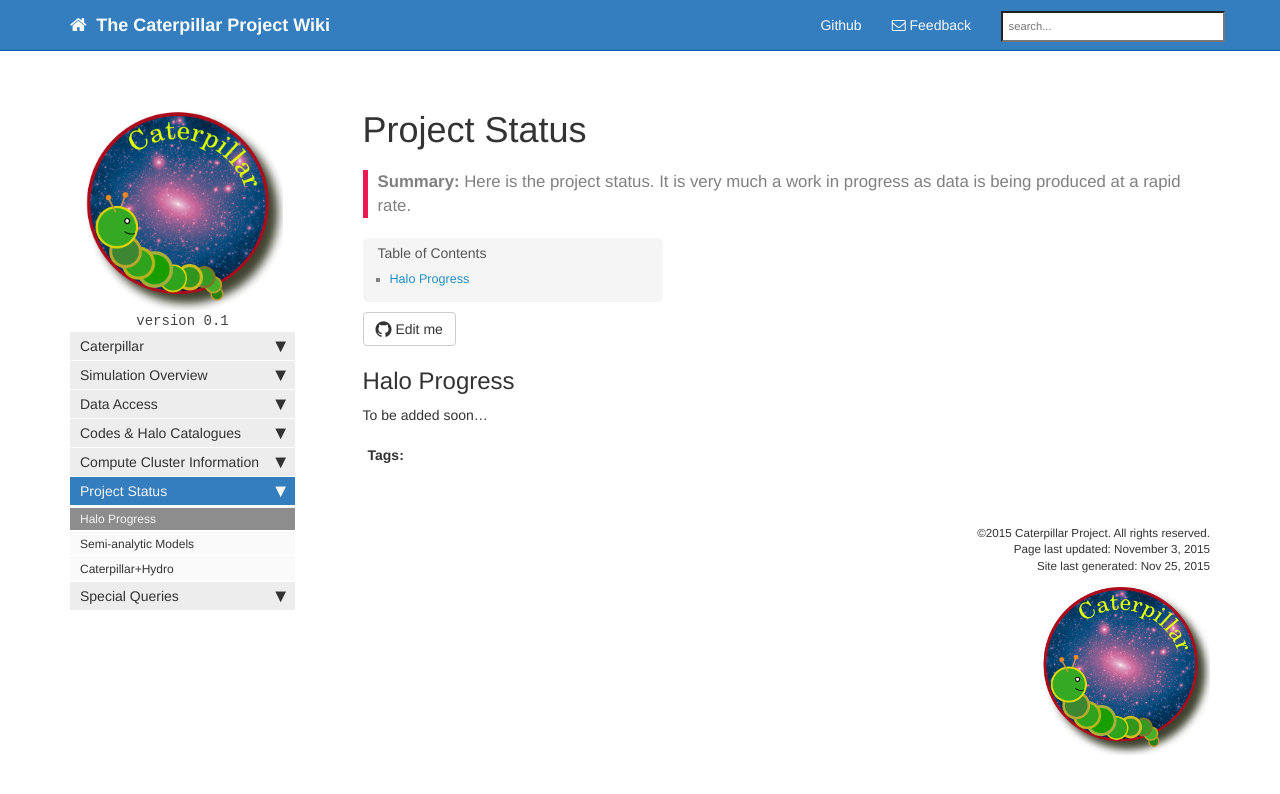
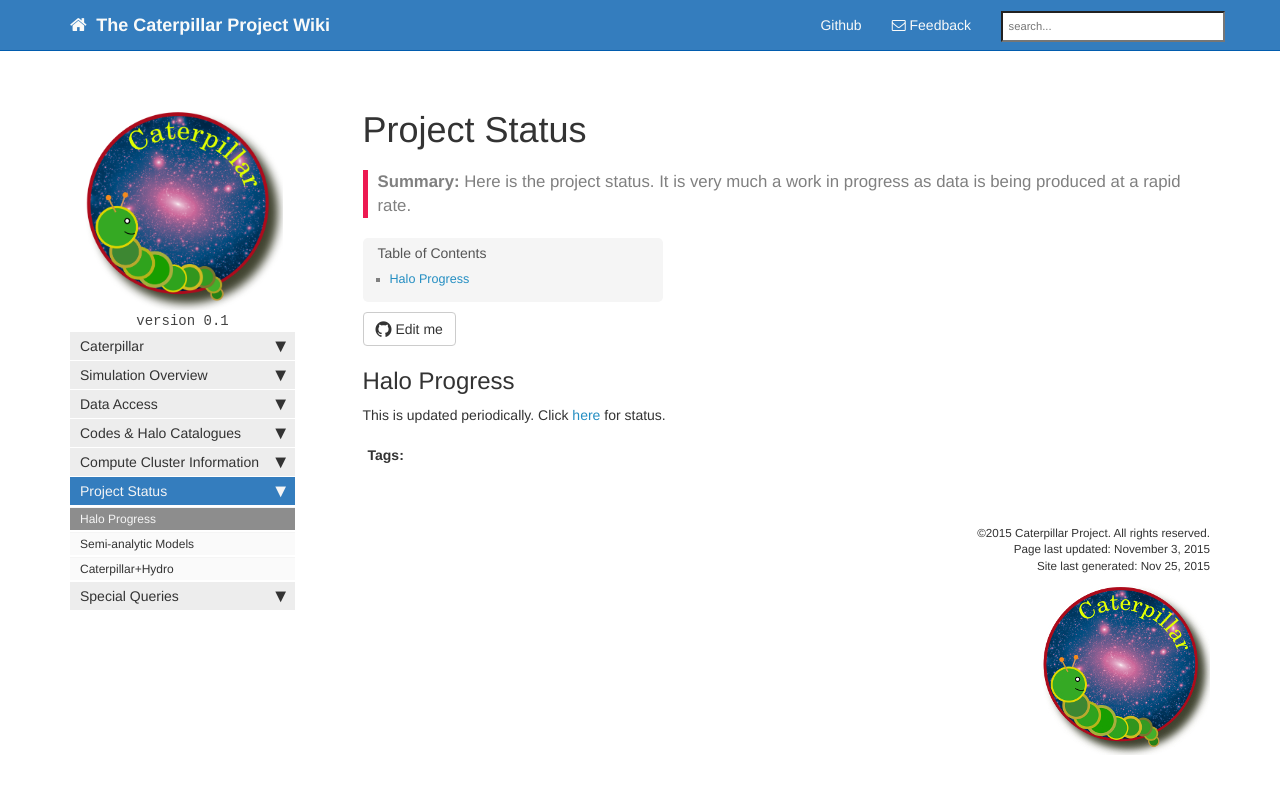
Before and after one commit to caterpillarproject/wiki, a Jekyll site: the page built from doc_project_status.md, in a window 1280 px wide. Shown: the top 794 px of the page. Built offline with Jekyll 4.4.1, drawn with Linux system fonts in a browser that asks for light colours; nearby versions of some CDN libraries; library files that are not in the unit come from our copies; Markdown is read by kramdown in place of the engine named in the settings; comment, search, counter and statistics services are not loaded.

Commit message:
Update doc_project_status.md

```diff
--- a/doc_project_status.md
+++ b/doc_project_status.md
@@ -8,4 +8,4 @@ summary: "Here is the project status. It is very much a work in progress as data
 
 ## Halo Progress
 
-To be added soon...
+This is updated periodically. Click [here](https://www.dropbox.com/s/t35s3k7l15257uq/status.png?raw=1) for status.
```
